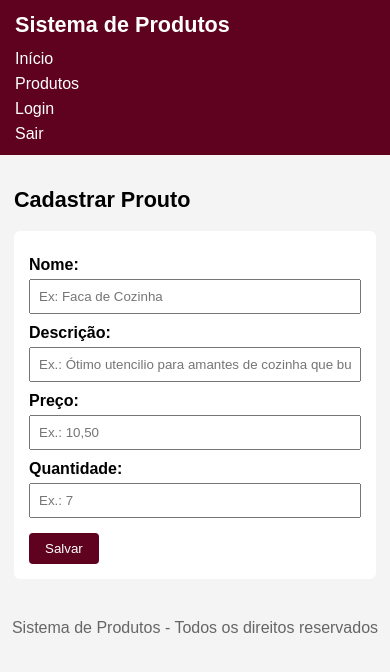
After one commit to betegatorres/Projeto_PHP, a PHP site: page /produtos/cadastrar.php in a window 390 px wide. The commit adds this page. Shown: the top 672 px of the page. Run offline with PHP 8.4, Linux system fonts and the light colour scheme; a user stored in the database is signed in.

Commit message:
Aula 6 — Cadastro de Produtos (CREATE)

```diff
--- a/css/responsivo.css
+++ b/css/responsivo.css
@@ -1,73 +1,150 @@
-/* Estilos responsivos para telas menores */
-* {
-    box-sizing: border-box;
+/* Ajustes para telas menores */
+@media (max-width: 768px) {
+    html,
+    body {
+        max-width: 100%;
+        overflow-x: hidden;
+    }
+
+    header {
+        padding: 15px 20px;
+    }
+
+    header h1 {
+        font-size: 1.6rem;
+        margin: 0 0 12px;
     }
 
     header nav {
         display: flex;
         flex-wrap: wrap;
-    gap: 10px 18px;
+        gap: 8px 14px;
+    }
+
+    header nav a {
+        margin-right: 0;
     }
 
     main {
-    max-width: 1100px;
-    margin: 0 auto;
-    padding: 24px 20px 40px;
+        padding: 20px;
     }
 
     form {
-    max-width: 420px;
-    background-color: white;
-    padding: 24px 20px;
-    border-radius: 8px;
-    box-shadow: 0 2px 10px rgba(0, 0, 0, 0.08);
-    margin-top: 20px;
-}
-
-.table-wrapper {
+        max-width: none;
         width: 100%;
-    overflow-x: auto;
-    -webkit-overflow-scrolling: touch;
-    margin-top: 20px;
+        box-sizing: border-box;
     }
 
     table {
-    width: 100%;
-    min-width: 700px;
-    border-collapse: collapse;
-    background-color: white;
+        display: block;
+        overflow-x: auto;
+        white-space: nowrap;
+        max-width: 100%;
     }
 
-@media (max-width: 768px) {
-    header {
-        padding: 14px 16px;
+    .btn {
+        display: inline-block;
+        box-sizing: border-box;
     }
 
-    header h1 {
-        font-size: 1.5rem;
-        margin-bottom: 10px;
+    table td:last-child {
+        white-space: normal;
+        min-width: 88px;
     }
 
-    header nav {
-        gap: 8px 12px;
-    }
-
-    main {
-        padding: 20px 16px 32px;
-    }
-
-    form {
-        max-width: 100%;
+    table td:last-child .editar,
+    table td:last-child .excluir {
+        display: block;
+        width: 100%;
+        margin: 6px 0 0;
+        text-align: center;
+        overflow-wrap: anywhere;
     }
 }
 
 @media (max-width: 480px) {
+    header {
+        padding: 12px 15px;
+    }
+
+    header h1 {
+        font-size: 1.35rem;
+    }
+
     header nav {
         flex-direction: column;
-        align-items: flex-start;
+        gap: 7px;
+    }
+
+    main {
+        padding: 15px;
     }
 
     form {
-        padding: 18px 14px;
+        padding: 15px;
+    }
+
+    table th,
+    table td {
+        padding: 7px 6px;
+    }
+
+    .btn {
+        width: 100%;
+        text-align: center;
     }
 }
+
+/* Mobile L, M e S */
+@media (max-width: 425px) {
+    main {
+        padding: 14px;
+    }
+
+    h2 {
+        font-size: 1.35rem;
+    }
+
+    table th,
+    table td {
+        padding: 6px 5px;
+    }
+}
+
+@media (max-width: 375px) {
+    header {
+        padding: 11px 12px;
+    }
+
+    main {
+        padding: 12px;
+    }
+
+    form {
+        padding: 12px;
+    }
+
+    table td:last-child {
+        min-width: 78px;
+    }
+}
+
+@media (max-width: 320px) {
+    header h1 {
+        font-size: 1.2rem;
+    }
+
+    main {
+        padding: 10px;
+    }
+
+    table th,
+    table td {
+        padding: 5px 4px;
+        font-size: 0.9rem;
+    }
+
+    table td:last-child {
+        min-width: 72px;
+    }
+}
--- a/css/style.css
+++ b/css/style.css
@@ -3,19 +3,16 @@ body {
     margin: 0;
     background-color: #f4f4f4;
 }
-
 header {
     background-color: #5f021f;
     color: white;
     padding: 15px 30px;
 }
-
 header nav a {
     color: white;
     margin-right: 15px;
     text-decoration: none;
 }
-
 main {
     padding: 20px 30px;
 }
@@ -63,8 +60,6 @@ table {
  margin-top: 15px;
 }
 
-
-
 table th, table td {
  border: 1px solid #ddd;
  padding: 8px;
@@ -76,7 +71,7 @@ table th {
  color: white;
 }
 
-.btn-atualizar{
+.btn-editar{
     background-color: #5f021f;
     color: white;
     padding: 8px 16px;
@@ -102,3 +97,7 @@ table th {
     border-radius: 4px;
     margin-right: 5px;
 }
+
+.editar, .excluir{
+    padding: 6px 8px;
+}
--- /dev/null
+++ b/produtos/cadastrar.php
@@ -0,0 +1,67 @@
+<?php
+require __DIR__ . '/verifica_login.php';
+require __DIR__ . '/../conexao.php';
+
+if ($_SERVER['REQUEST_METHOD'] == 'POST') {
+    $nome = $_POST['nome'];
+    $descricao = $_POST['descricao'];
+    $preco = $_POST['preco'];
+    $quantidade = $_POST['quantidade'];
+
+    $nome = (string)$nome;
+    $preco = (float)$preco;
+    $quantidade = (int)$quantidade;
+
+
+
+    if ($nome == null || $preco == null || $quantidade == null) {
+        // $mensagem = "Preencha todos os campos obrigatórios.";
+        $mensagem = "Preencha todos os campos obrigatórios e confira se os conteudos estão corretos.";
+    }
+
+    else {
+        $sql = "INSERT INTO produtos (nome, descricao, preco, quantidade)
+                VALUES ('$nome', '$descricao', '$preco', '$quantidade')";
+
+        if (mysqli_query($conexao, $sql)) {
+            header('Location: listar.php');
+            exit;
+        } else {
+            $mensagem = "Erro ao cadastrar produto: " . mysqli_error($conexao);
+        }
+    }
+}
+?>
+
+<?php require __DIR__ . '/../cabecalho.php'; ?>
+
+<main>
+
+    <h2>Cadastrar Prouto</h2>
+
+    <?php if (isset($mensagem)) { ?>
+        <p><?php echo $mensagem; ?></p>
+    <?php } ?>
+
+    <form action="cadastrar.php" method="POST">
+
+        <label>Nome:</label>
+        <input type="text" name="nome" placeholder="Ex: Faca de Cozinha"><br>
+
+        <label>Descrição:</label>
+        <input type="text" name="descricao" placeholder="Ex.: Ótimo utencilio para amantes de cozinha que buscam mais facilidade e corte nos alimentos"><br>
+
+        <label>Preço:</label>
+        <input type="text" name="preco" placeholder="Ex.: 10,50"><br>
+
+
+        <label>Quantidade:</label>
+        <input type="text" name="quantidade" placeholder="Ex.: 7">
+
+        <button type="submit">Salvar</button>
+
+    </form>
+
+</main>
+
+<?php require __DIR__ . '/../rodape.php'; ?>
```
Also changed, not shown: produtos/atualiza.php (added, +14 -0 lines), produtos/listar.php (+5 -10 lines), index.php (line endings or trailing spaces). Lines whose indentation alone changed are shown as unchanged.
